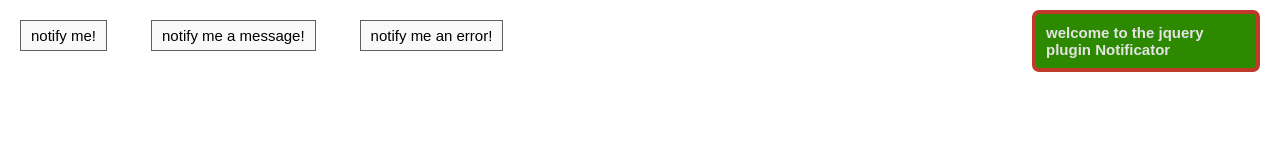
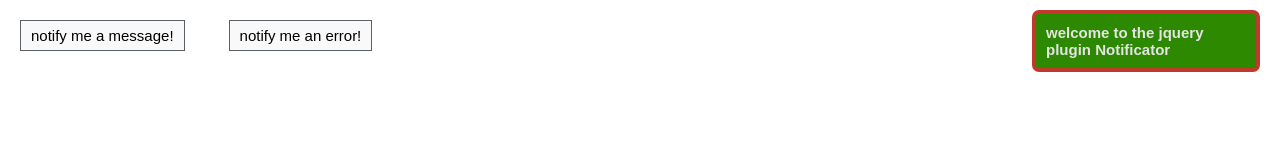
Before and after one commit to negativo/jquery.notificator.js, a plain HTML site: page examples/index.html in a window 1280 px wide. Drawn offline with nearby package versions, Linux system fonts and the light colour scheme.

Commit message:
Remove original button from example

```diff
--- a/examples/index.html
+++ b/examples/index.html
@@ -11,11 +11,10 @@
 </head>
 <body>
 
-  <button>notify me!</button>
-
-    <script src="../notificator/jquery.notificator.js" type="text/javascript" charset="utf-8"></script>
   <button class="msg">notify me a message!</button>
   <button class="error">notify me an error!</button>
+
+  <script src="../notificator/jquery.notificator.js" type="text/javascript" charset="utf-8"></script>
   <script type="text/javascript" charset="utf-8">
 
     var messages = ["Format C done!",
```
